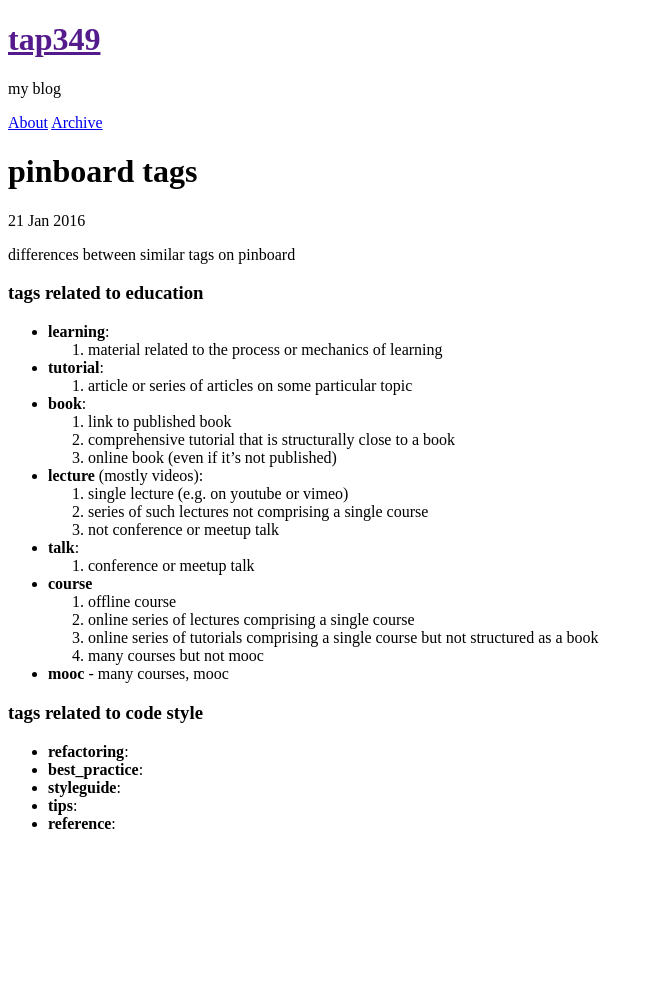
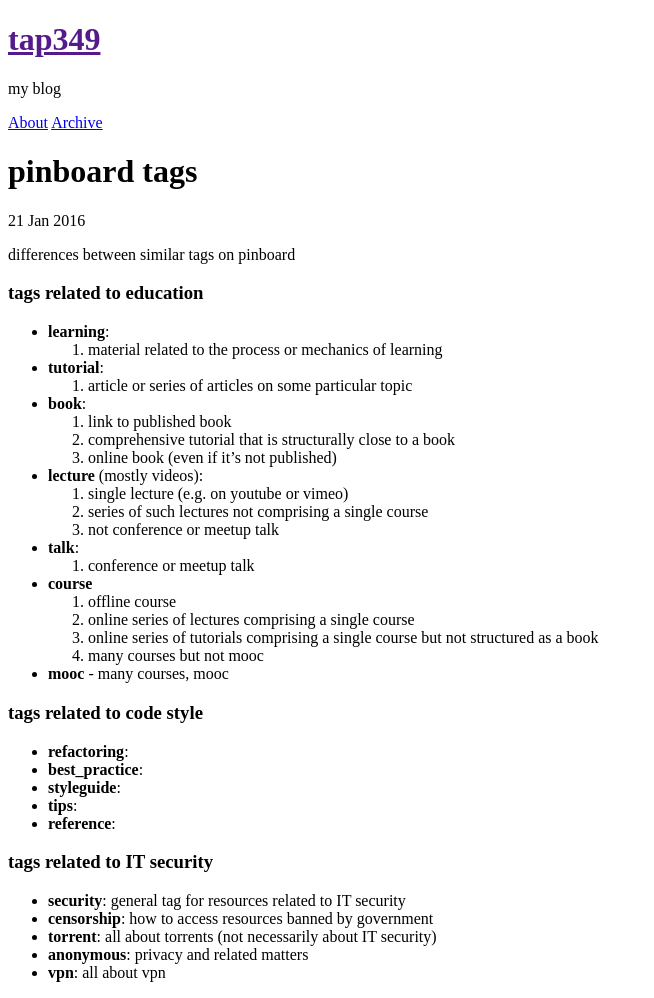
Before and after one commit to tap349/tap349.github.io, a Jekyll site: the page built from _posts/2016-01-22-pinboard-tags.md, in a window 1280 px wide. Shown: the whole page, without its empty margins (0-654 px from the left). Built offline with Jekyll 4.4.1, drawn with Linux system fonts in a browser that asks for light colours; before the commit the page ends 900 px from its top, so only the background shows below that.

Commit message:
update 2017-01-21_14:34:09

```diff
--- a/_posts/2016-01-22-pinboard-tags.md
+++ b/_posts/2016-01-22-pinboard-tags.md
@@ -41,3 +41,11 @@ differences between similar tags on pinboard
 - **styleguide**:
 - **tips**:
 - **reference**:
+
+### tags related to IT security
+
+- **security**: general tag for resources related to IT security
+- **censorship**: how to access resources banned by government
+- **torrent**: all about torrents (not necessarily about IT security)
+- **anonymous**: privacy and related matters
+- **vpn**: all about vpn
```
